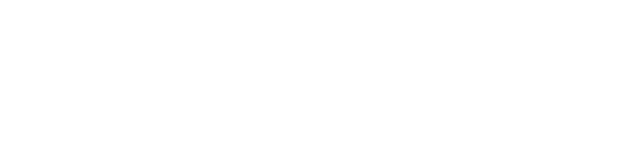
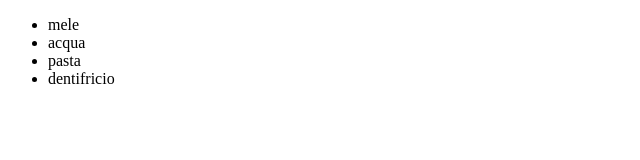
Before and after one commit to AndreaGarofalo/js-lista-spesa, a plain HTML site: page index.html in a window 1280 px wide. Shown: the whole page, without its empty margins (0-640 px from the left). Drawn offline with Linux system fonts and the light colour scheme.

Commit message:
finished exercise

```diff
--- a/index.html
+++ b/index.html
@@ -7,7 +7,7 @@
     <title>Document</title>
   </head>
   <body>
-    <div class="target"></div>
+    <ul id="list"></ul>
     <script src="js/script.js"></script>
   </body>
 </html>
--- a/js/script.js
+++ b/js/script.js
@@ -1 +1,14 @@
 console.log("JS OK");
+
+const shoppingList = ["mele", "acqua", "pasta", "dentifricio"];
+
+const listElement = document.getElementById("list");
+
+let i = 0;
+
+while (i < shoppingList.length) {
+  const item = document.createElement("li");
+  item.innerText = shoppingList[i];
+  listElement.appendChild(item);
+  i++;
+}
```
